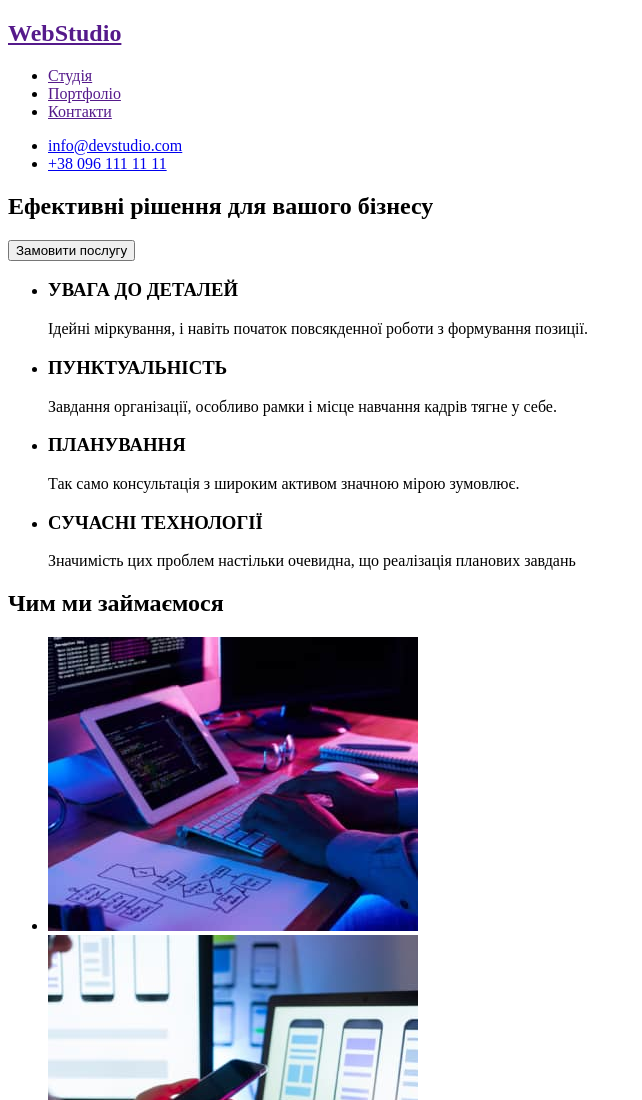
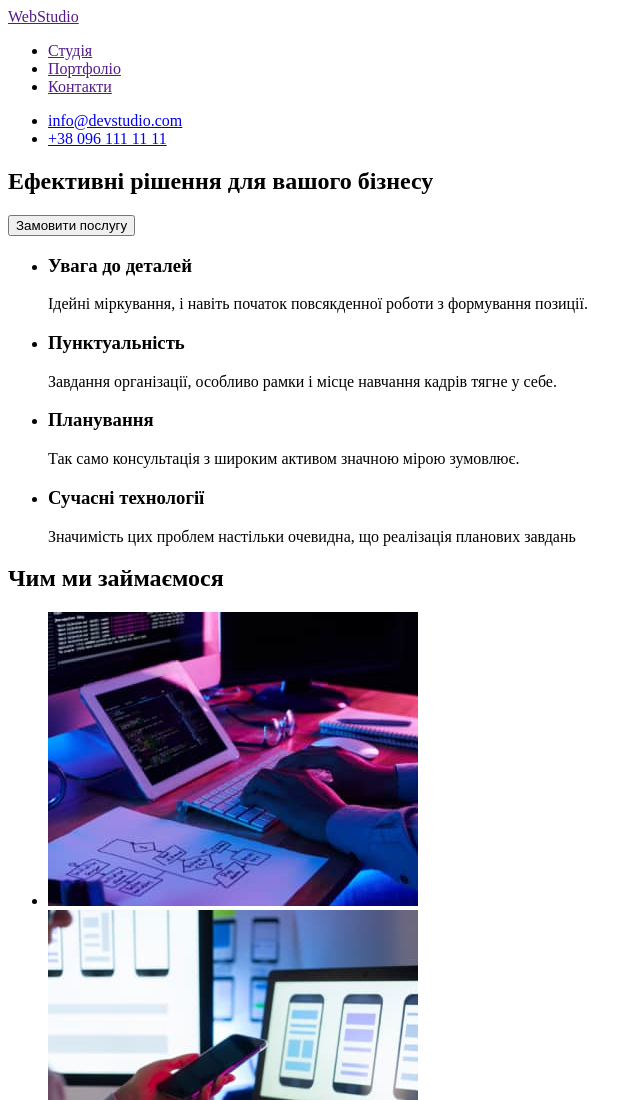
Before and after one commit to LiakhovaIryna/goit-markup-hw-01, a plain HTML site: page index.html in a window 1280 px wide. Shown: the top 1100 px of the page, without its empty margins (0-642 px from the left). Drawn offline with Linux system fonts and the light colour scheme.

Commit message:
Update index.html

```diff
--- a/index.html
+++ b/index.html
@@ -8,7 +8,7 @@
 </head>
 <body>
     <header>
-        <h2><a href="" lang="en">WebStudio</a></h2>
+        <a href="" lang="en">WebStudio</a>
         <nav>
             <ul>
                 <li><a href="">Студія</a> </li>
@@ -28,13 +28,13 @@
         <section>
             <h2 hidden>Наші переваги</h2>
             <ul>
-                <li><h3>УВАГА ДО ДЕТАЛЕЙ</h3>
+                <li><h3>Увага до деталей</h3>
                     <p>Ідейні міркування, і навіть початок повсякденної роботи з формування позиції.</p></li>
-                <li><h3>ПУНКТУАЛЬНІСТЬ</h3>
+                <li><h3>Пунктуальність</h3>
                     <p>Завдання організації, особливо рамки і місце навчання кадрів тягне у себе.</p></li>
-                <li><h3>ПЛАНУВАННЯ</h3>
+                <li><h3>Планування</h3>
                     <p>Так само консультація з широким активом значною мірою зумовлює.</p></li>
-                <li><h3>СУЧАСНІ ТЕХНОЛОГІЇ</h3>
+                <li><h3>Сучасні технології</h3>
                     <p>Значимість цих проблем настільки очевидна, що реалізація планових завдань</p></li>
             </ul>
         </section>
```
